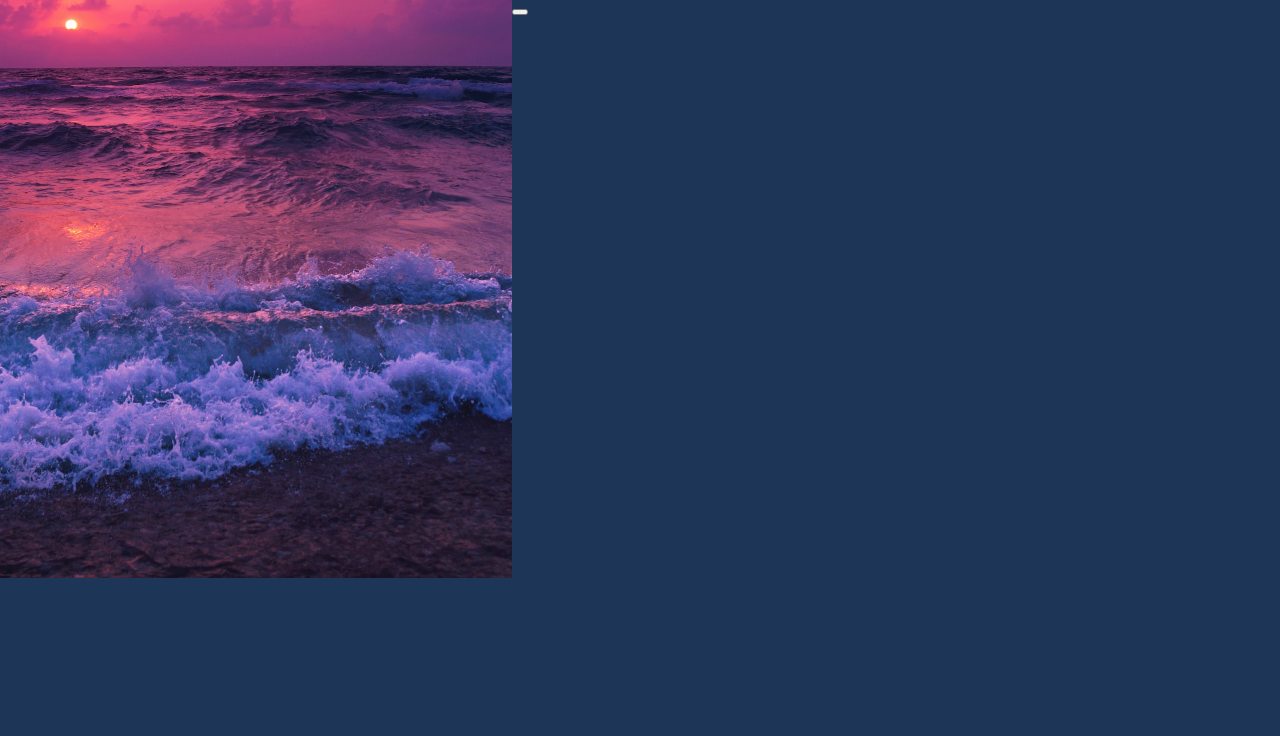
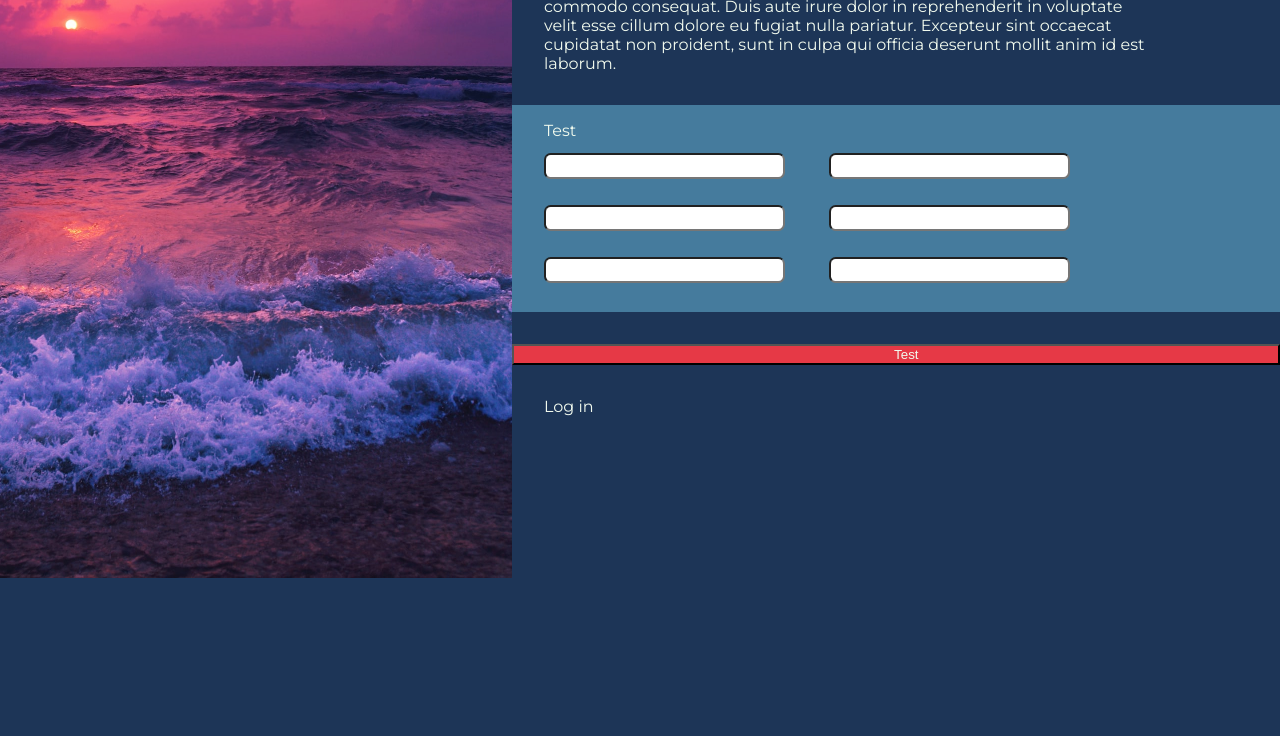
Before and after one commit to Erbivore94/sign-up-form, a plain HTML site: page index.html in a window 1280 px wide. Shown: the part 222-958 px from the top of the page. Drawn offline with Linux system fonts and the light colour scheme.

Commit message:
Begin style and position of right-container children

```diff
--- a/css/main.css
+++ b/css/main.css
@@ -11,15 +11,10 @@ body {
     font-family: 'Montserrat', sans-serif;
 }
 
-#form-container {
-    background-color: #457B9D;
-}
-
 #left-container {
     width: 40vw;
     flex-shrink: 0;
 }
-
 
 #hero-image {
     object-fit: cover;
@@ -27,3 +22,44 @@ body {
     height: 100%;
     transform: scaleX(-1);
 }
+
+#right-container {
+    display: flex;
+    flex-direction: column;
+    justify-content: center;
+    gap: 2em;
+}
+
+#body-text,
+#form-header,
+form,
+button,
+#log-in {
+    padding-left: 2em;
+}
+
+#body-text {
+    margin-right: 10vw;
+}
+
+button {
+    background-color: #e63946;
+    color:#F1FAEE;
+}
+
+#form-container {
+    background-color: #457B9D;
+    padding: 1em 0;
+}
+
+form {
+    margin-right: 8vw;
+}
+
+input {
+    width: 18vw;
+    padding: .25em;
+    margin: 1em 0;
+    margin-right: 3em;
+    border-radius: .5em;
+}
--- a/index.html
+++ b/index.html
@@ -20,7 +20,7 @@
             Lorem ipsum dolor sit amet, consectetur adipiscing elit, sed do eiusmod tempor incididunt ut labore et dolore magna aliqua. Ut enim ad minim veniam, quis nostrud exercitation ullamco laboris nisi ut aliquip ex ea commodo consequat. Duis aute irure dolor in reprehenderit in voluptate velit esse cillum dolore eu fugiat nulla pariatur. Excepteur sint occaecat cupidatat non proident, sunt in culpa qui officia deserunt mollit anim id est laborum.
         </div>
         <div id="form-container">
-            <h1>Test</h1>
+            <div id="form-header">Test</div>
             <form>
                 <input class="input">
                 <input class="input">
@@ -30,8 +30,8 @@
                 <input class="input">
             </form>
         </div>
-        <button id="create-account"></button>
-        <div id="log-in"></div>
+        <button id="create-account">Test</button>
+        <div id="log-in">Log in</div>
     </div>
 </body>
 </html>
```
